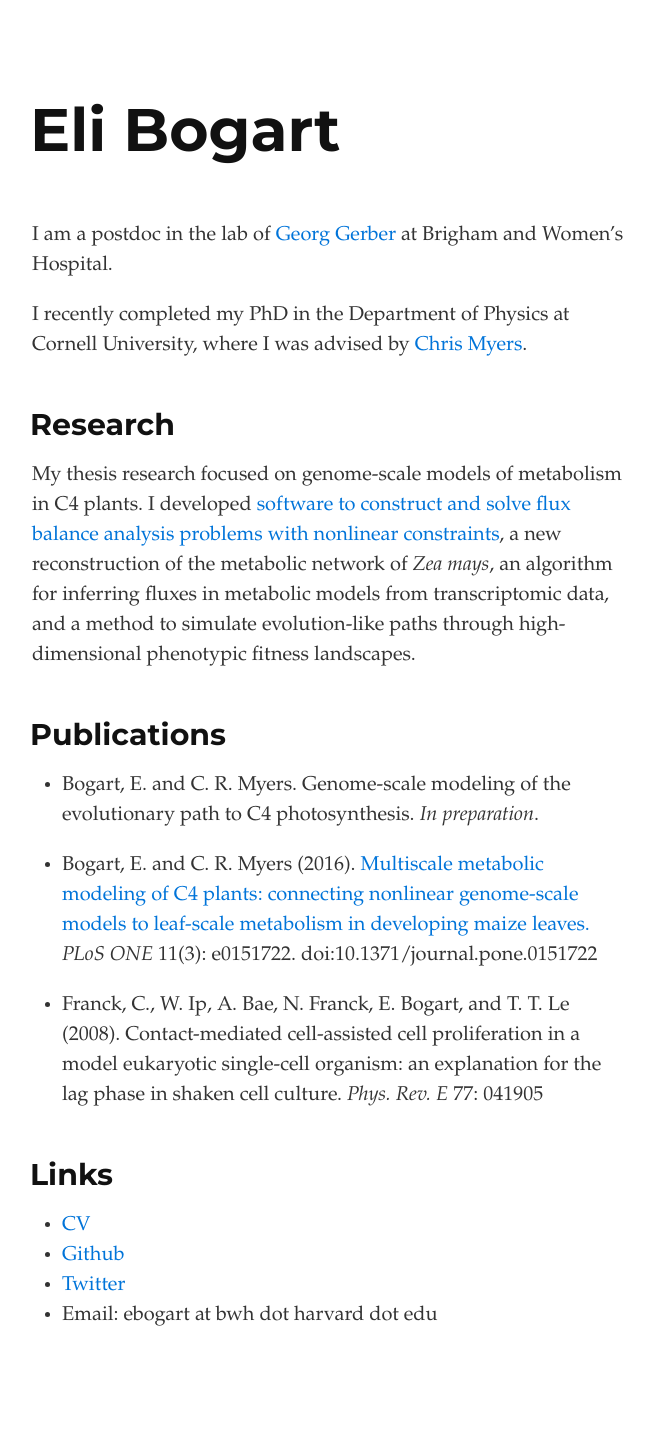
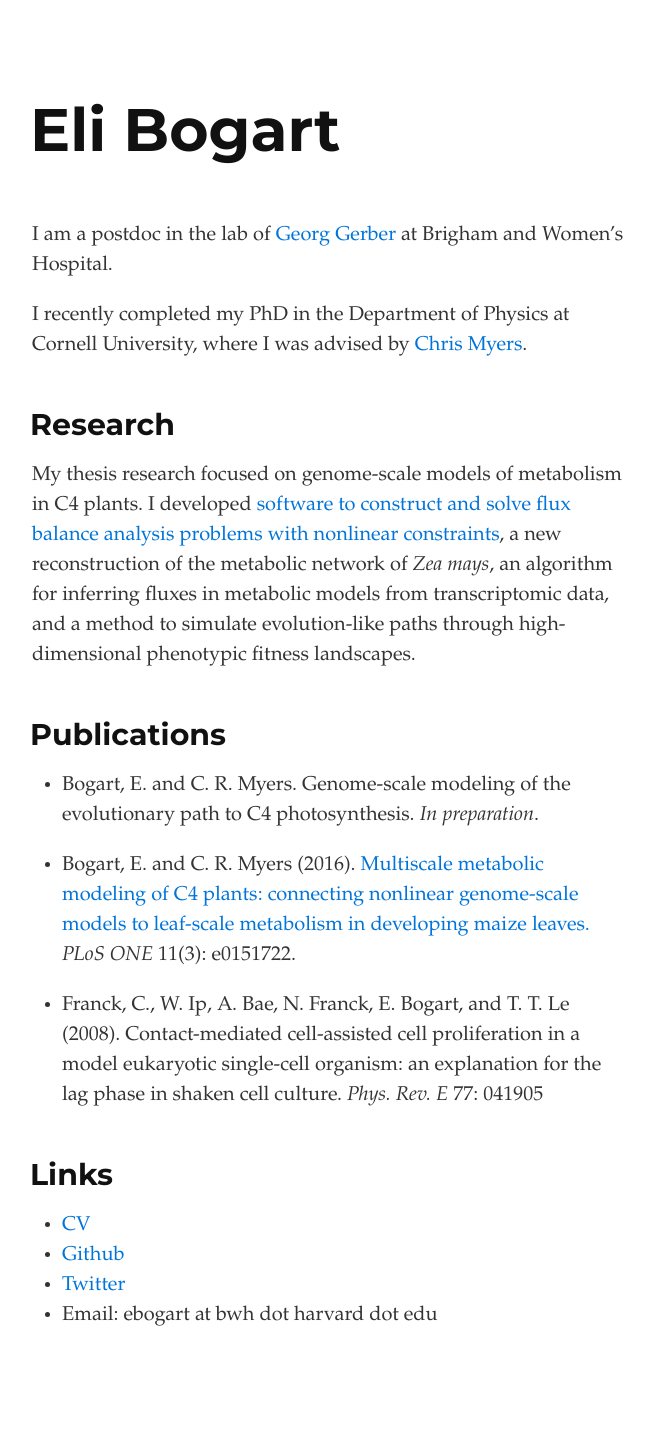
Before and after one commit to ebogart/ebogart.github.io, a Jekyll site: the page built from index.md, in a window 1280 px wide. Shown: the whole page, without its empty margins (308-962 px from the left). Built offline with Jekyll 4.4.1, drawn with Linux system fonts in a browser that asks for light colours.

Commit message:
Probably don't need both the DOI and the link.

```diff
--- a/index.md
+++ b/index.md
@@ -25,7 +25,7 @@ phenotypic fitness landscapes.
 * Bogart, E. and C. R. Myers (2016). [Multiscale metabolic modeling of
 C4 plants: connecting nonlinear genome-scale models to leaf-scale
 metabolism in developing maize
-leaves.](http://journals.plos.org/plosone/article?id=10.1371/journal.pone.0151722)  _PLoS ONE_ 11(3): e0151722. doi:10.1371/journal.pone.0151722
+leaves.](http://journals.plos.org/plosone/article?id=10.1371/journal.pone.0151722)  _PLoS ONE_ 11(3): e0151722.
 
 * Franck, C., W. Ip, A. Bae, N. Franck, E. Bogart, and T. T. Le
 (2008). Contact-mediated cell-assisted cell proliferation in a model
```
